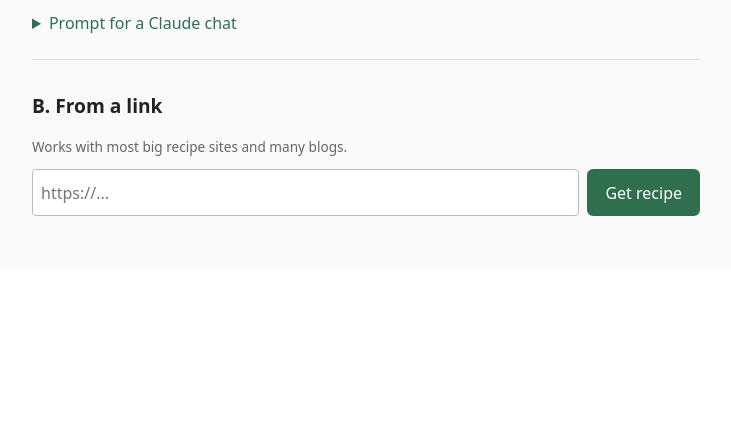
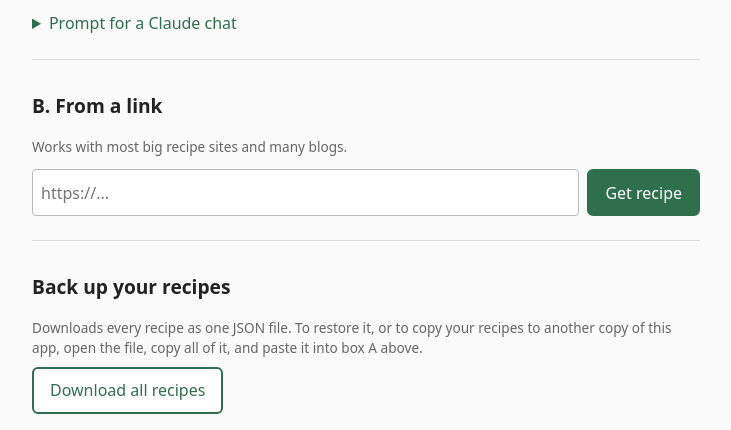
Before and after one commit to nicolassimi2104/recipe-app, a Flask app: page /import in a window 1280 px wide. Shown: the part 529-959 px from the top of the page, without its empty margins (274-1005 px from the left). Before the commit the page ends 745 px from the top, so only its background shows below. Run offline with Flask 3, Linux system fonts and the light colour scheme.

Commit message:
Add /export: download all recipes as importable JSON
Co-Authored-By: Claude Opus 5.5 <noreply@anthropic.com>

```diff
--- a/templates/import.html
+++ b/templates/import.html
@@ -90,5 +90,12 @@
     </form>
 </section>
 
+<section class="import-option" id="backup">
+    <h2>Back up your recipes</h2>
+    <p class="hint">Downloads every recipe as one JSON file. To restore it, or to copy your recipes
+        to another copy of this app, open the file, copy all of it, and paste it into box A above.</p>
+    <a href="{{ url_for('export_recipes') }}" class="button secondary">Download all recipes</a>
+</section>
+
 <script src="{{ url_for('static', filename='import.js') }}"></script>
 {% endblock %}
```
